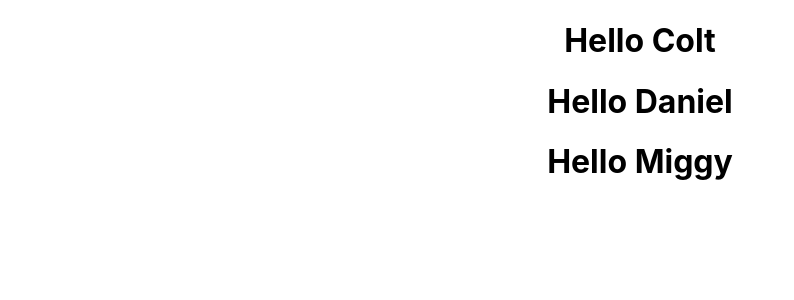
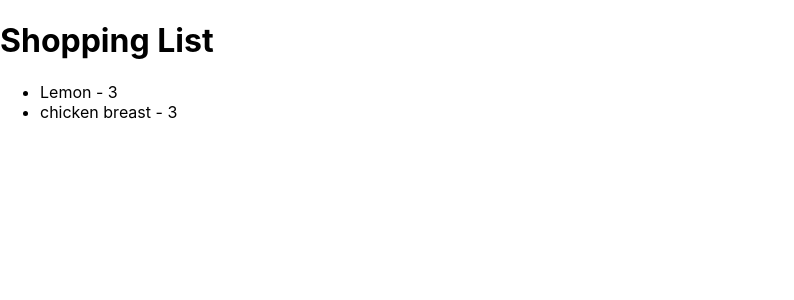
Before and after one commit to danielAwale/Typescript-101, a React (Create React App) app in the folder react/shopping-app/: page / in a window 1280 px wide. Shown: the top 300 px of the page, without its empty margins (0-794 px from the left). Built offline with nearby package versions, Linux system fonts and the light colour scheme.

Commit message:
contain a component shoppinglist and implement what was learned in the last lesson

```diff
--- a/react/shopping-app/src/App.tsx
+++ b/react/shopping-app/src/App.tsx
@@ -1,13 +1,16 @@
 import React from 'react';
 import './App.css';
-import Greeter from './components/Greeter';
+// import Greeter from './components/Greeter';
+import ShoppingList from './components/ShoppingList';
 
 function App() {
+  const items = [
+    {id:1, product: "Lemon", quantity: 3},
+    {id:2, product: "chicken breast", quantity: 3}
+]
   return (
-    <div className="App">
-     <Greeter person="Colt" />
-     <Greeter person="Daniel" />
-     <Greeter person="Miggy" />
+    <div>
+      <ShoppingList items={items}/>
     </div>
   );
 }
--- /dev/null
+++ b/react/shopping-app/src/components/ShoppingList.tsx
@@ -0,0 +1,22 @@
+import React from 'react'
+interface Item {
+    id: number,
+    product: string,
+    quantity: number,
+}
+interface ShoppingListProps {
+    items: Item[]
+}
+
+export default function ShoppingList(props: ShoppingListProps): JSX.Element{
+  return (
+    <div>
+        <h1>Shopping List</h1>
+        <ul>
+           {props.items.map(item => (
+            <li key={item.id}>{item.product} - {item.quantity}</li>
+           ))}
+        </ul>
+    </div>
+  )
+}
```
